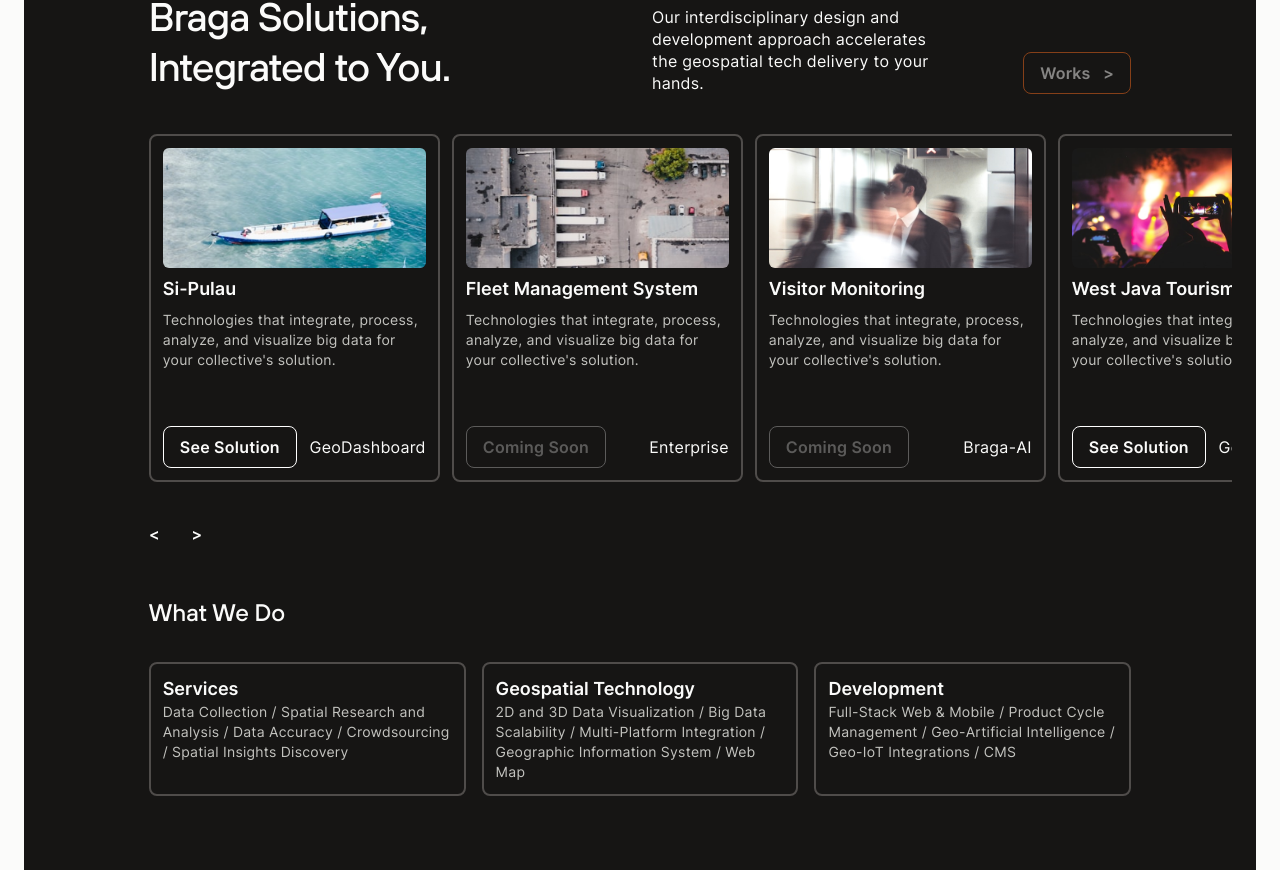
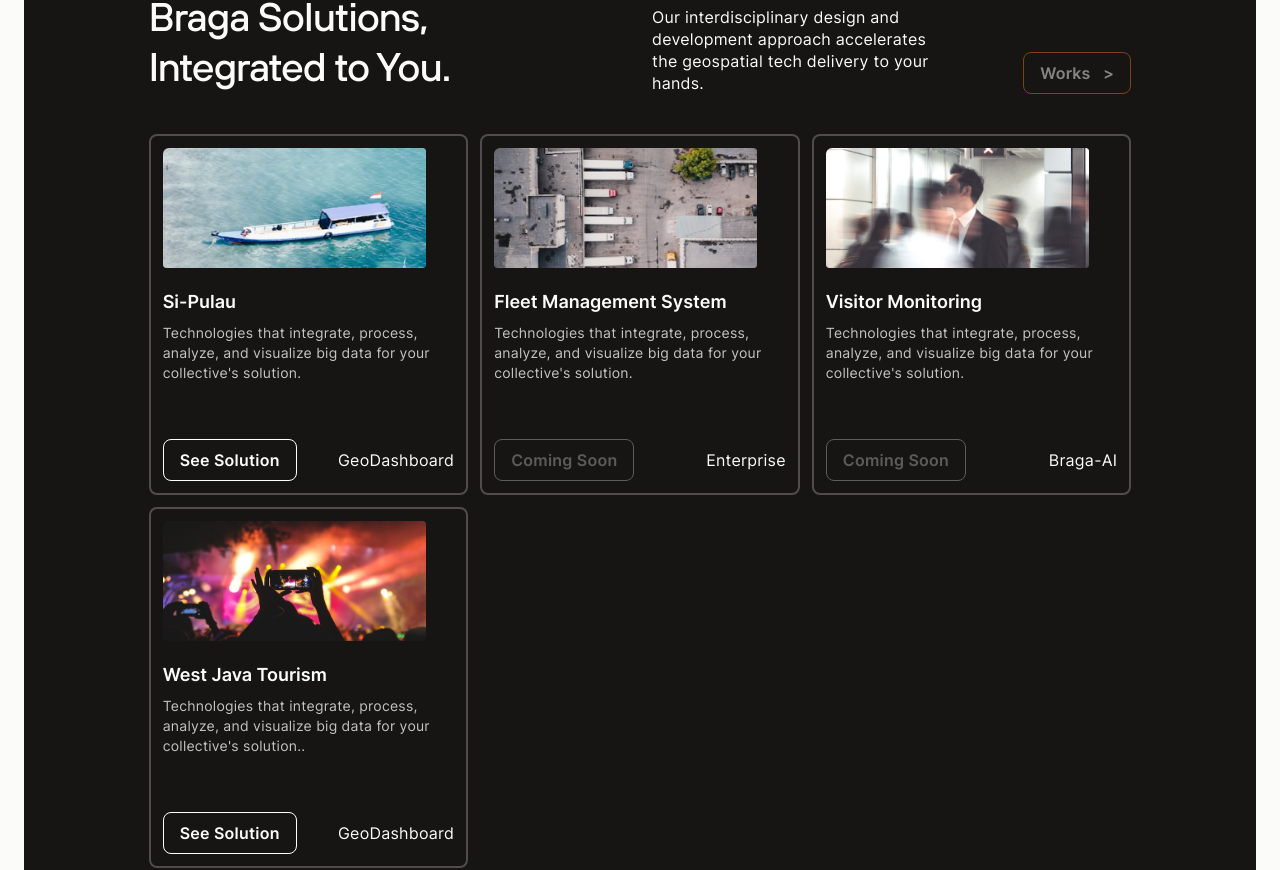
Before and after one commit to FelineJTD/braga-technologies-main-site, a Next.js app: page / in a window 1280 px wide. Shown: the part 4672-5542 px from the top of the page. Built offline with nearby package versions, Linux system fonts and the light colour scheme.

Commit message:
update works layout

```diff
--- a/pages/index.js
+++ b/pages/index.js
@@ -240,28 +240,12 @@ export default function Home() {
             <button className='buttonPrimary disabled:opacity-50' disabled>Works &nbsp; &gt;</button>
           </a></Link>
 
-          <div className='col-start-1 col-span-12 flex space-x-3 overflow-auto no-scrollbar w-full snap-x' ref={examplesRef}>
-          <div className='lg:min-w-[7.5%] min-w-0 -ml-3 lg:ml-0 min-h-full snap-start' />
+          <div className='col-start-2 col-span-10 grid grid-cols-3 gap-3 w-full' ref={examplesRef}>
             {
               Examples.map((example, index) => (
                 <CardSolution solution={example} isDarkMode={true} key={index} />
               ))
             }
-          </div>
-          {/* TODO: change to icon */}
-          <div className='col-start-2 col-span-11 -ml-4 mt-8'>
-            <button
-              className='border-0 hover:text-primary duration-200'
-              onClick={() => scroll(examplesRef, -300)}
-            >
-              &lt;
-            </button>
-            <button
-              className='border-0 hover:text-primary duration-200'
-              onClick={() => scroll(examplesRef, 300)}
-            >
-              &gt;
-            </button>
           </div>
 
           <div className='col-start-2 col-span-10 mt-11'>
```
